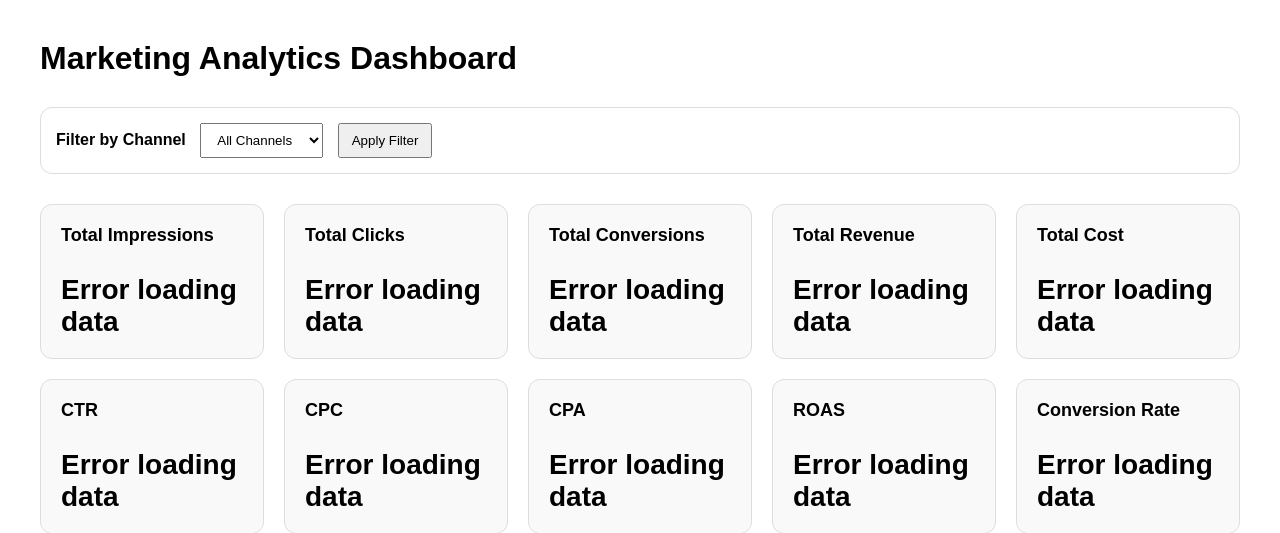
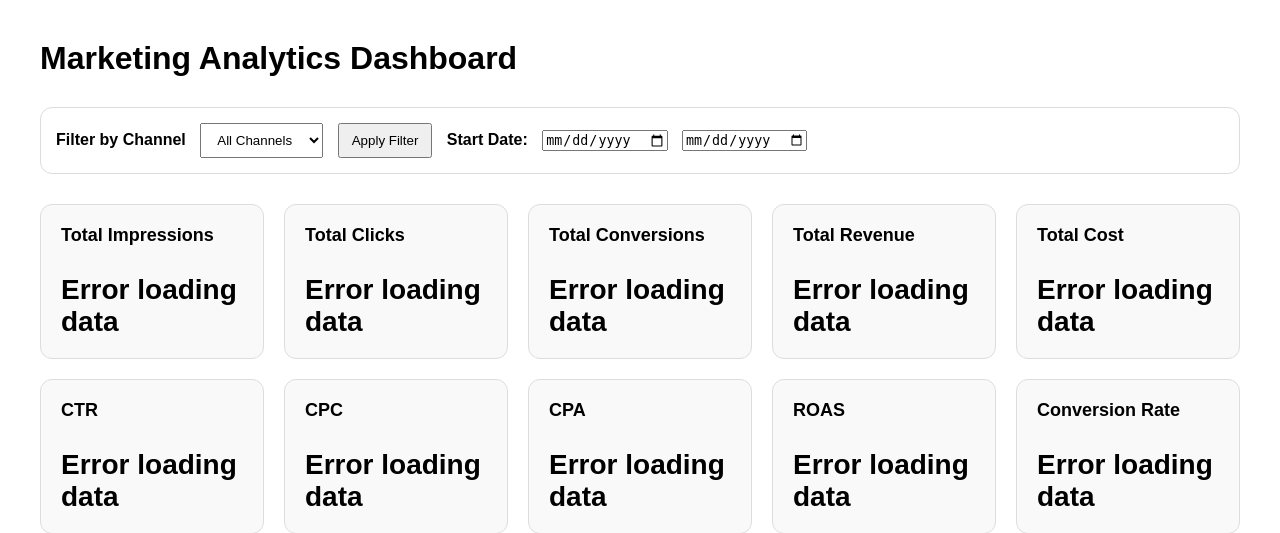
Before and after one commit to karianjahi/marketers_paradise, a Django app: template core/analytics/templates/analytics/dashboard.html in a window 1280 px wide. Shown: the top 533 px of the page. Run offline with Django 5.2, Linux system fonts and the light colour scheme; the template is opened without the code that fills it, so the values that code supplies are empty.

Commit message:
Add a section for date filtering

```diff
--- a/core/analytics/templates/analytics/dashboard.html
+++ b/core/analytics/templates/analytics/dashboard.html
@@ -25,6 +25,13 @@
         </select>
 
         <button id="apply-filter">Apply Filter</button>
+
+        <label for="start-date">Start Date:</label>
+        <input type="date" id="start-date">
+
+        <label for="end-date"></label>
+        <input type="date" id="end-date">
+
     </section>
 
     <div class="kpi-grid">
```
